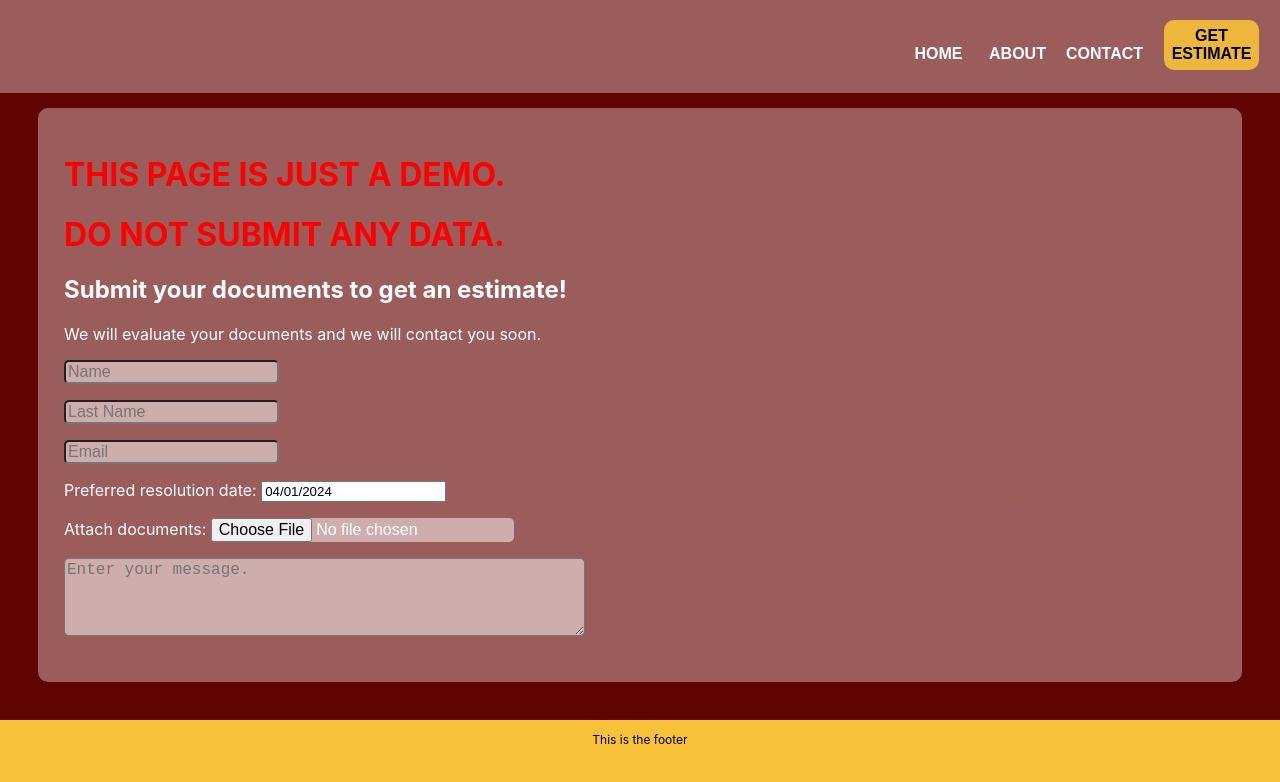
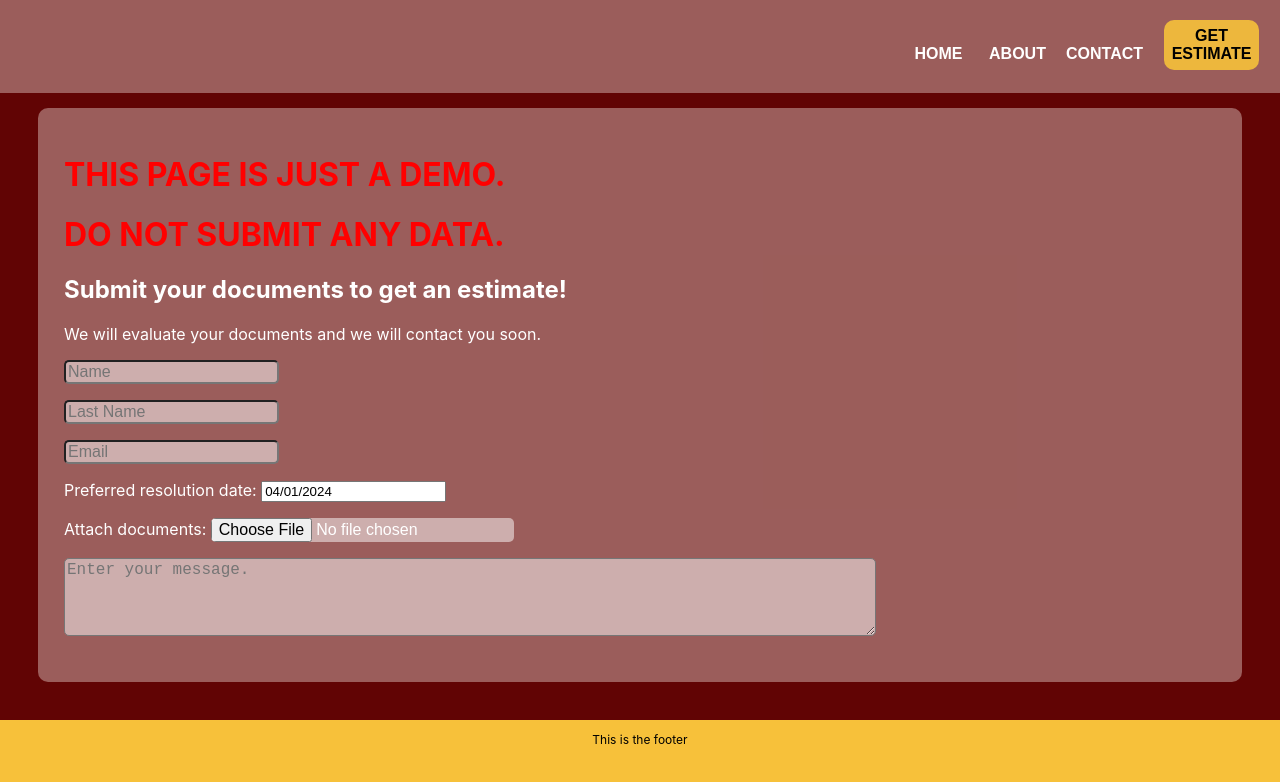
Before and after one commit to ThomasAlx/my-basic-website, a React (Create React App) app: page /submit in a window 1280 px wide. Shown: the top 782 px of the page. Built offline with nearby package versions, Linux system fonts and the light colour scheme.

Commit message:
minor fix on message width

```diff
--- a/src/components/Estimate.jsx
+++ b/src/components/Estimate.jsx
@@ -44,7 +44,7 @@ class Estimate extends React.Component {
                         Attach documents: <input type="file" id="fileInput" placeholder="Attach your documents" className={styles.form_text}/>
                     </p>
                     <p>
-                        <textarea id="messageInput" placeholder="Enter your message." rows={4} cols={50} className={styles.form_text}/>
+                        <textarea id="messageInput" placeholder="Enter your message." rows={4} className={styles.form_message}/>
                     </p>
                 </div>
             </div>
--- a/src/styles/SubPage.module.css
+++ b/src/styles/SubPage.module.css
@@ -13,6 +13,13 @@
     font-size: 16px;
 }
 
+.form_message {
+    background-color: rgba(255, 255, 255, 0.5);
+    border-radius: 5px;
+    font-size: 16px;
+    width: 70%;
+}
+
 .warning{
     color: red;
 }
```
